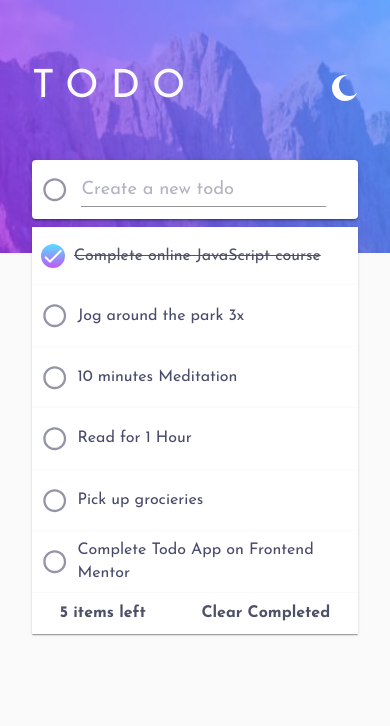
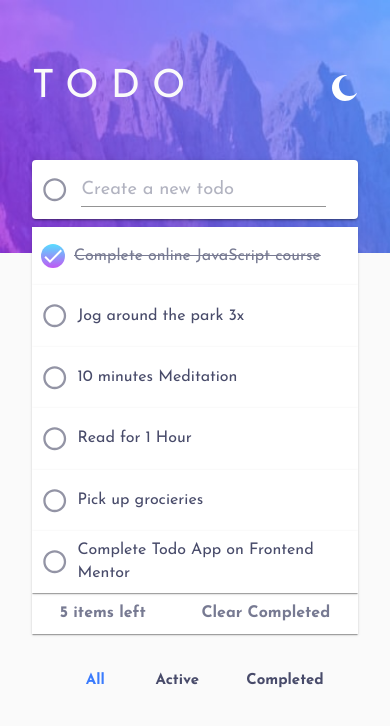
Before and after one commit to shalash23/todo-frontendmenor, a React (Vite) app: page / in a window 390 px wide. Shown: the top 726 px of the page. Built offline with nearby package versions, Linux system fonts and the light colour scheme.

Commit message:
media queries

```diff
--- a/package.json
+++ b/package.json
@@ -13,6 +13,7 @@
     "@emotion/styled": "^11.10.5",
     "@mui/icons-material": "^5.11.0",
     "@mui/material": "^5.11.0",
+    "framer-motion": "^7.10.1",
     "react": "^18.2.0",
     "react-dom": "^18.2.0"
   },
--- a/src/App.jsx
+++ b/src/App.jsx
@@ -42,7 +42,7 @@ const darkTheme = createTheme({
     fontWeightMedium: 600,
     htmlFontSize: 18,
     subtitle2: {
-      color: " hsl(236, 33%, 92%)",
+      color: "hsl(233, 14%, 35%)",
     },
   },
 });
@@ -72,9 +72,9 @@ const lightTheme = createTheme({
     fontWeightMedium: 600,
     htmlFontSize: 18,
     subtitle2: {
-      color: "hsl(233, 14%, 35%)",
+      color: "hsl(234, 11%, 52%)",
     },
-  }
+  },
 });
 
 const App = () => {
--- a/src/Components/TabsWrappedLabel.jsx
+++ b/src/Components/TabsWrappedLabel.jsx
@@ -18,6 +18,7 @@ export default function TabsWrappedLabel() {
         aria-label="wrapped label tabs"
         indicatorColor="none"
         variant="standard"
+        centered
       >
         <Tab
           value="All"
--- a/src/Components/TodoList.jsx
+++ b/src/Components/TodoList.jsx
@@ -1,23 +1,29 @@
-import React, { useContext} from "react";
+import React, { useContext } from "react";
 import Todos from "./Todos";
-import todoJson from "../../data";
 import { Paper, Box, Typography } from "@mui/material";
 import CircularProgress from "@mui/material/CircularProgress";
 import { TodoContext } from "../TodoContext";
 
+import TabsWrappedLabel from "./TabsWrappedLabel";
 const TodoList = () => {
-  const [tasks, setTasks] = useContext(TodoContext)
+  const [tasks, setTasks] = useContext(TodoContext);
 
   if (!tasks) {
-
-    return <div><CircularProgress/></div>
+    return (
+      <div>
+        <CircularProgress />
+      </div>
+    );
   }
 
   return (
-    <div>
+    <div >
         {tasks.map((todo) => {
           return (
-          <div key={todo.id}>
+            <div
+
+              key={todo.id}
+            >
               <Todos todo={todo} key={todo.tasks} />
             </div>
           );
@@ -69,6 +75,12 @@ const TodoList = () => {
           </Typography>
         </Box>
       </Paper>
+      <Box marginTop={3}>
+
+      <TabsWrappedLabel/>
+      </Box>
+
+
     </div>
   );
 };
--- a/src/Components/Todos.jsx
+++ b/src/Components/Todos.jsx
@@ -1,9 +1,11 @@
 import React from "react";
 import { Paper, Typography } from "@mui/material";
 import InputCheckbox from "./InputCheckbox";
+import { AnimatePresence,motion } from "framer-motion";
 
 const Todos = ({ todo }) => {
   return (
+    <AnimatePresence>
       <Paper
         // elevation={12}
         // variant="outlined"
@@ -16,8 +18,25 @@ const Todos = ({ todo }) => {
           display: "flex",
           alignItems: "center",
           justifyContent: "flex-start",
-
         }}
+        component={motion.div}
+        whileHover={{
+          scale: 1.01,
+          transition: { duration: 0.15 },
+        }}
+        initial={{
+          y: '-50vh',
+          opacity:0
+        }}
+        animate={{
+          y: 0,
+          opacity:1
+        }}
+        transition={{
+          delay: 0.3,
+          staggerChildren:0.3
+        }}
+        whileTap={{ scale: 0.9 }}
       >
         <InputCheckbox completed={todo.completed} id={todo.id} put={todo} />
         <Typography
@@ -25,12 +44,13 @@ const Todos = ({ todo }) => {
           component="p"
           sx={{
             textDecoration: todo.completed ? "line-through" : "none",
-          color: todo.completed ? 'hsl(233, 14%, 35%)' : 'inherit'
+            color: todo.completed ? "hsl(234, 11%, 52%)" : "inherit",
           }}
         >
           {todo.task}
         </Typography>
       </Paper>
+    </AnimatePresence>
   );
 };
 
```
Also changed, not shown: 1 other file (tests, documents, lock files or other folders). Lines whose indentation alone changed are shown as unchanged.
